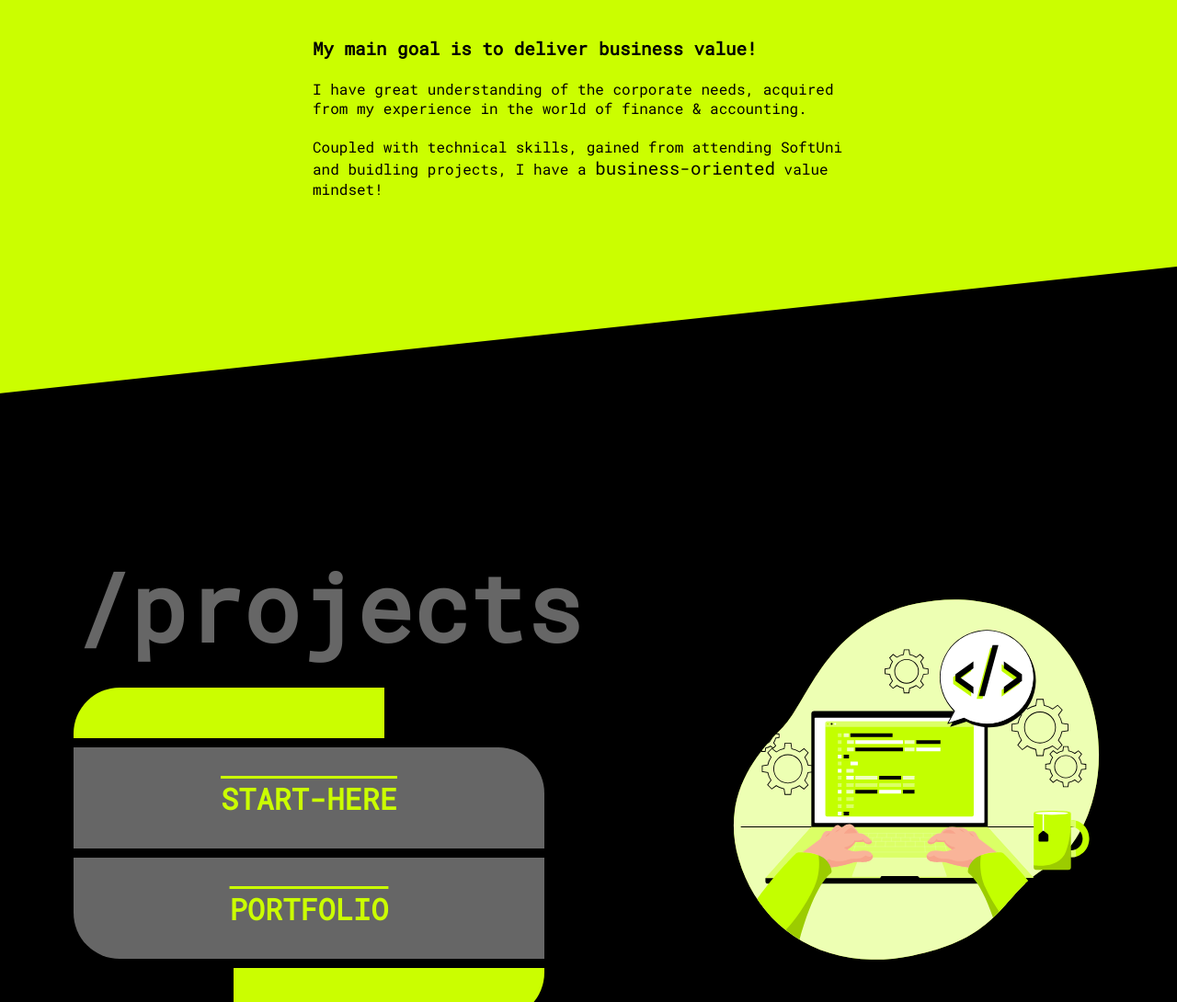
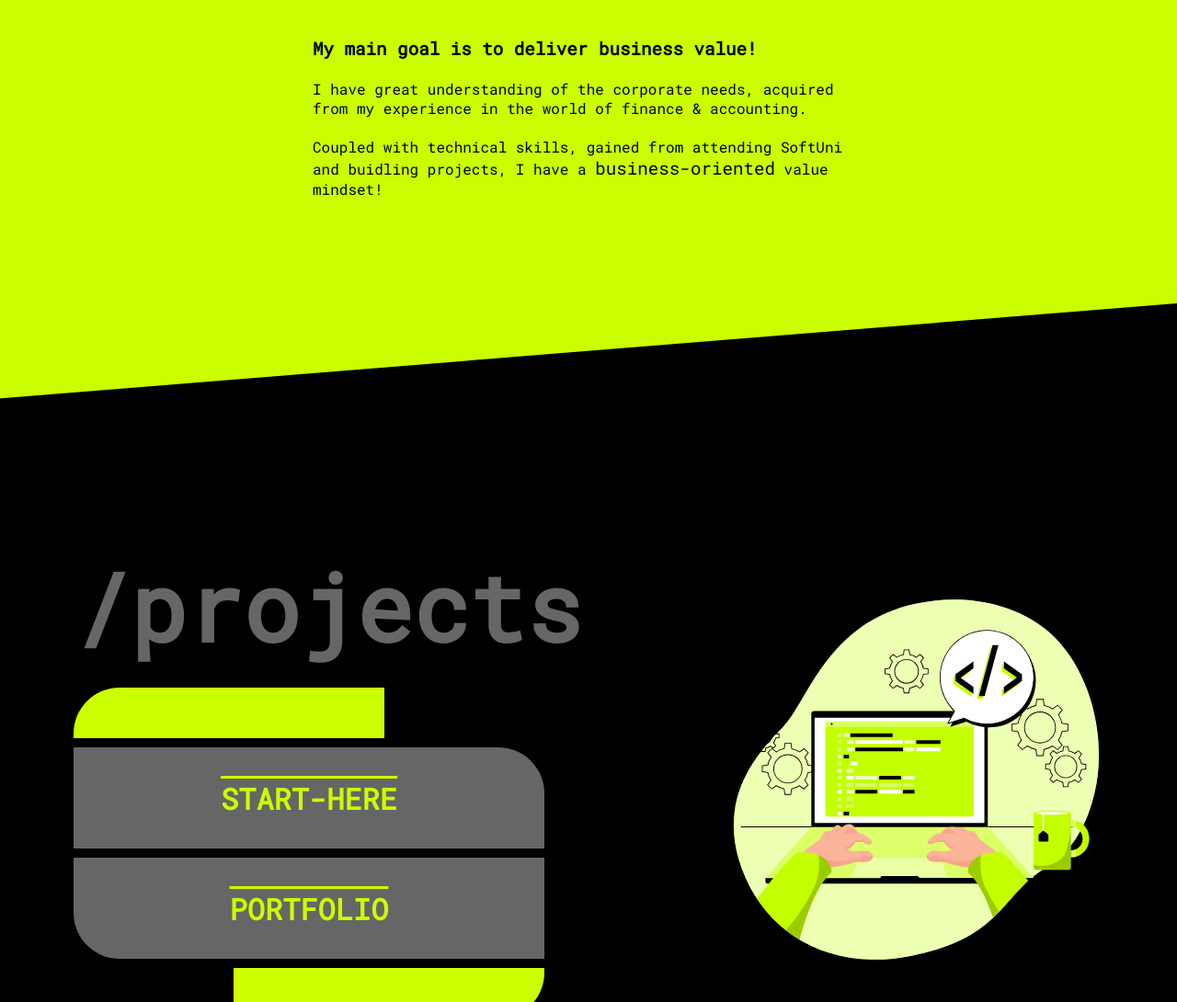
Before and after one commit to ata-nas/portfolio, a plain HTML site: page index.html in a window 1280 px wide. Shown: the part 1150-2240 px from the top of the page at 92% size. Drawn offline with Linux system fonts and the light colour scheme.

Commit message:
Fixing a bug in styles.css

```diff
--- a/css/styles.css
+++ b/css/styles.css
@@ -551,8 +551,7 @@ body {
     position: relative;
     display: block;
     width: calc(100% + 1.3px);
-    /* height: 245px; */
-    height: 20vh;
+    height: 120px;
     transform: rotateY(180deg);
 }
 
```
